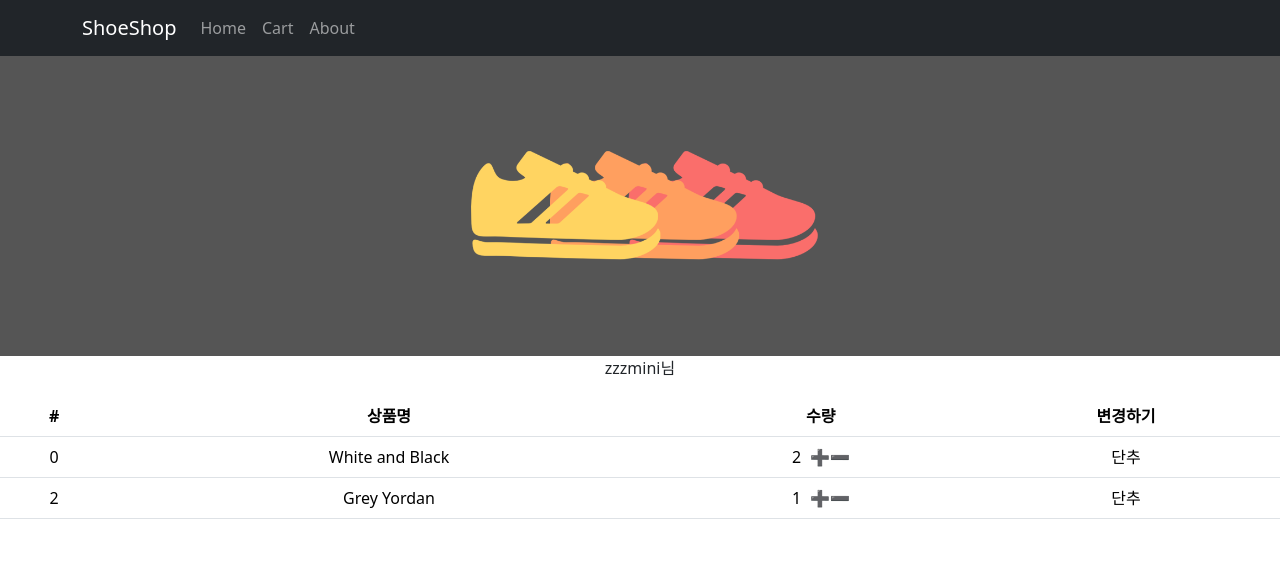
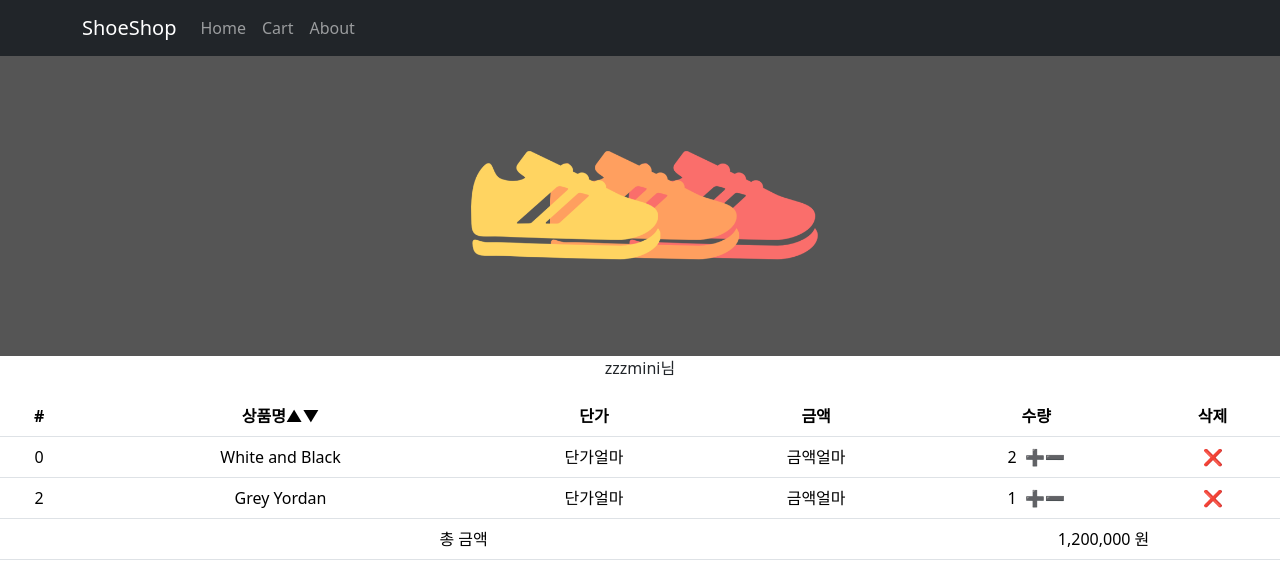
Before and after one commit to zzzmini/react-shop, a React (Create React App) app: page /cart in a window 1280 px wide. Shown: the top 586 px of the page. Built offline with nearby package versions, Linux system fonts and the light colour scheme.

Commit message:
cart 수정

```diff
--- a/src/pages/CartPage/index.js
+++ b/src/pages/CartPage/index.js
@@ -48,9 +48,15 @@ function CartPage() {
         <thead>
           <tr>
             <th>#</th>
-            <th>상품명</th>
+            <th>
+              상품명
+              <span>▲</span>
+              <span>▼</span>
+            </th>
+            <th>단가</th>
+            <th>금액</th>
             <th>수량</th>
-            <th>변경하기</th>
+            <th>삭제</th>
           </tr>
         </thead>
         <tbody>
@@ -59,6 +65,8 @@ function CartPage() {
               <tr key={x.id}>
                 <td>{x.id}</td>
                 <td>{x.title}</td>
+                <td>단가얼마</td>
+                <td>금액얼마</td>
                 <td>
                   {x.count} &nbsp;
                   <span onClick={()=>{
@@ -68,10 +76,15 @@ function CartPage() {
                     dispatcher(minusCount(x.id))
                   }}>➖</span>
                 </td>
-                <td>단추</td>
+
+                <td>❌</td>
               </tr>
             );
           })}
+          <tr>
+            <td colSpan={4}>총 금액</td>
+            <td colSpan={2}> 1,200,000 원</td>
+          </tr>
         </tbody>
       </Table>
     </div>
```
